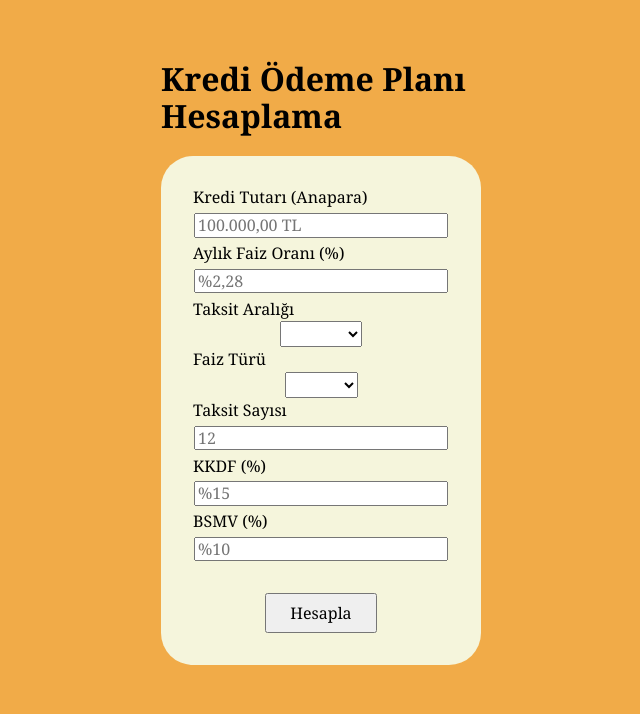
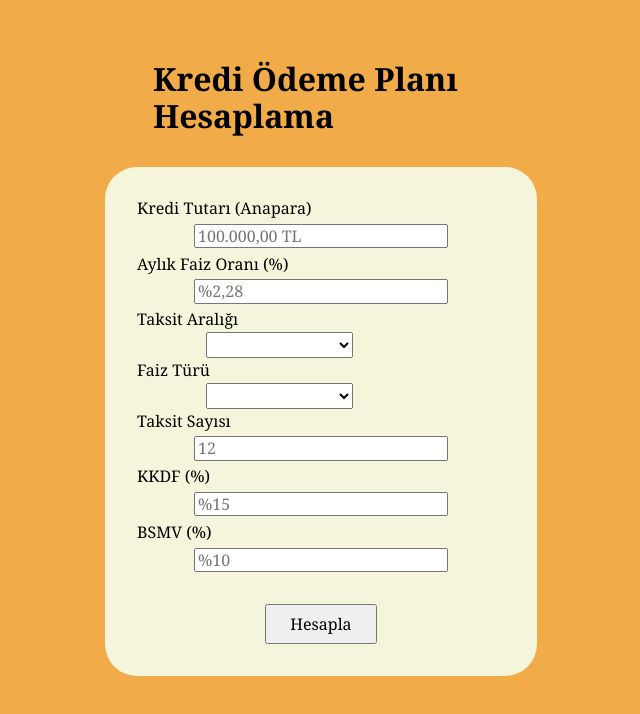
Before and after one commit to wspawned/repayment-schedule-fimple-final-react-case, a React (Create React App) app: page / in a window 1280 px wide. Shown: the top 714 px of the page, without its empty margins (319-959 px from the left). Built offline with nearby package versions, Linux system fonts and the light colour scheme.

Commit message:
css improve

```diff
--- a/src/App.js
+++ b/src/App.js
@@ -11,8 +11,8 @@ const App = () => {
   const [bsmvTax, setBsmvTax] = useState("");
   const [tableInfo, setTableInfo] = useState([]);
 
-  const PAYMENT_FREQUENCY = ["aylık", "yıllık", "haftalık"];
-  const INTEREST_TYPE = ["bileşik","basit"];
+  const PAYMENT_FREQUENCY = ["Aylık", "Yıllık", "Haftalık"];
+  const INTEREST_TYPE = ["Bileşik Faiz","Basit Faiz"];
 
 
 
@@ -24,15 +24,15 @@ const App = () => {
     const bsmv = Number(bsmvTax) / 100;
 
     let interestRateDuePeriod = 0;
-    if(paymentPeriod==="haftalık") interestRateDuePeriod = monthlyInterestRate/4;
-    else if(paymentPeriod==="yıllık") interestRateDuePeriod = monthlyInterestRate*12;
+    if(paymentPeriod==="Haftalık") interestRateDuePeriod = monthlyInterestRate/4;
+    else if(paymentPeriod==="Yıllık") interestRateDuePeriod = monthlyInterestRate*12;
     else interestRateDuePeriod = monthlyInterestRate;
 
     const appliedInterestTaxRate = interestRateDuePeriod * (1 + kkdf + bsmv);
 
     const paymentsList = [];
 
-    (interestType==="basit")?
+    (interestType==="Basit Faiz")?
     simpleInterestCalculation(principalValue, numberOfPayment, interestRateDuePeriod, kkdf, bsmv, paymentsList) :
     compoundInterestCalculation(appliedInterestTaxRate, principalValue, numberOfPayment, interestRateDuePeriod, kkdf, bsmv, paymentsList);
 
@@ -41,7 +41,8 @@ const App = () => {
 
   return (
     <div>
-      <h1>Kredi Ödeme Planı Hesaplama</h1>
+      <div className="home-page">
+        <h1>Kredi Ödeme Planı <br/>Hesaplama</h1>
         <form
           className="user-inputs"
           onSubmit={(e) => {
@@ -81,7 +82,7 @@ const App = () => {
               onBlur={(e) => setPaymentPeriod(e.target.value)}
               required
             >
-            <option/>
+              <option />
               {PAYMENT_FREQUENCY.map((option) => (
                 <option key={option} value={option}>
                   {option}
@@ -97,7 +98,7 @@ const App = () => {
               onBlur={(e) => setInterestType(e.target.value)}
               required
             >
-            <option/>
+              <option />
               {INTEREST_TYPE.map((option) => (
                 <option key={option} value={option}>
                   {option}
@@ -145,10 +146,10 @@ const App = () => {
           </div>
           <button type="submit">Hesapla</button>
         </form>
+      </div>
 
       {tableInfo.length ? (
-
-        <div className="table">
+        <div className="table-container">
           <div>
             <table>
               <tbody>
@@ -160,10 +161,24 @@ const App = () => {
                 </tr>
 
                 <tr>
-                  <td>{tableInfo[tableInfo.length-1].totalPayment.toFixed(2)+" TL"}</td>
-                  <td>{tableInfo[tableInfo.length-1].totalInterestPayment.toFixed(2)+" TL"}</td>
-                  <td>{tableInfo[tableInfo.length-1].totalTaxPayment.toFixed(2)+" TL"}</td>
-                  <td>{tableInfo[tableInfo.length-1].installment.toFixed(2)+" TL"}</td>
+                  <td>
+                    {tableInfo[tableInfo.length - 1].totalPayment.toFixed(2) +
+                      " TL"}
+                  </td>
+                  <td>
+                    {tableInfo[
+                      tableInfo.length - 1
+                    ].totalInterestPayment.toFixed(2) + " TL"}
+                  </td>
+                  <td>
+                    {tableInfo[tableInfo.length - 1].totalTaxPayment.toFixed(
+                      2
+                    ) + " TL"}
+                  </td>
+                  <td>
+                    {tableInfo[tableInfo.length - 1].installment.toFixed(2) +
+                      " TL"}
+                  </td>
                 </tr>
               </tbody>
             </table>
@@ -187,7 +202,9 @@ const App = () => {
                 const paymentNo = item.paymentNo;
                 const installment = item.installment.toFixed(2);
                 const principalPayment = item.principalPayment.toFixed(2);
-              const remainingPrincipal = Math.abs(item.remainingPrincipal).toFixed(2);
+                const remainingPrincipal = Math.abs(
+                  item.remainingPrincipal
+                ).toFixed(2);
                 const interestPayment = item.interestPayment.toFixed(2);
                 const kkdfPayment = item.kkdfPayment.toFixed(2);
                 const bsmvPayment = item.bsmvPayment.toFixed(2);
--- a/src/index.css
+++ b/src/index.css
@@ -5,24 +5,32 @@
 }
 
 body {
-  font-family: Cambria, Cochin, Georgia, Times, 'Times New Roman', serif;
-  padding: 40px;
-  width: 400px;
-  height: 100vh;
-  margin-left: auto;
-  margin-right: auto;
   background-color: #f1ab48;
 }
 
+h1 {
+  margin-left: 36%;
+  margin-bottom: 1em;
+  text-align: left;
+}
+
+.home-page {
+  font-family: Cambria, Cochin, Georgia, Times, 'Times New Roman', serif;
+  padding: 40px;
+  width: 100vw;
+  height: 90vh;
+}
+
 form {
-  align-items: center;
-  justify-content: center;
+  margin: auto;
+  width: 27em;
   padding: 2em;
   background-color: beige;
   border-radius: 2em;
 }
 
 label {
+  display: block;
 
 }
 
@@ -38,9 +46,20 @@ select {
   display: block;
   margin-top: .2em;
   margin-bottom: .2em;
+  margin-left: 4.3em;
+  width: 40%;
+  text-align: center;
+}
+
+.table-container {
+  margin: auto;
+  width: 90vw;
+  padding: 3em;
+  padding-top: 0.5em;
 }
 
 table {
+  padding: 0.3em;
   border: 2px solid black;
   width: 100%;
 }
```
Lines whose indentation alone changed are shown as unchanged.
